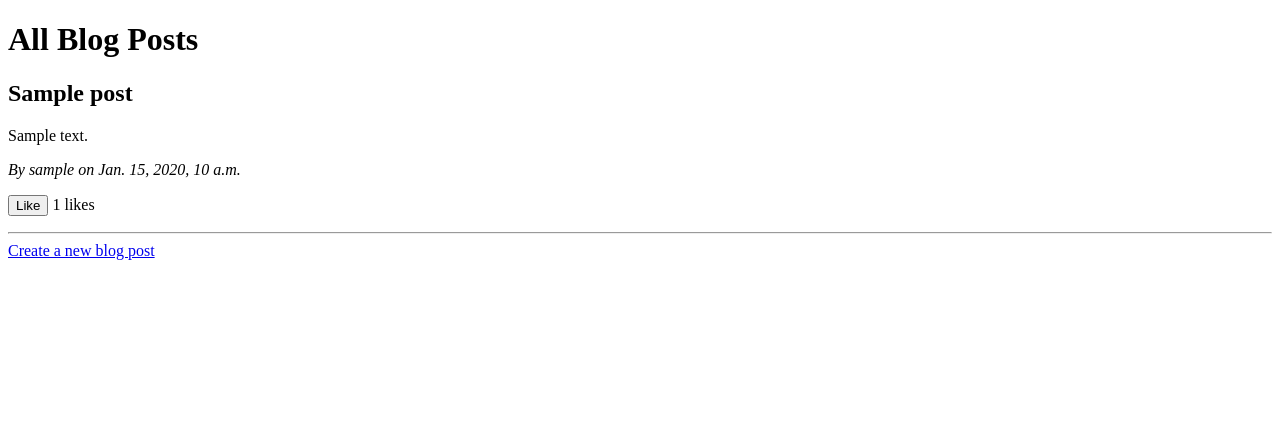
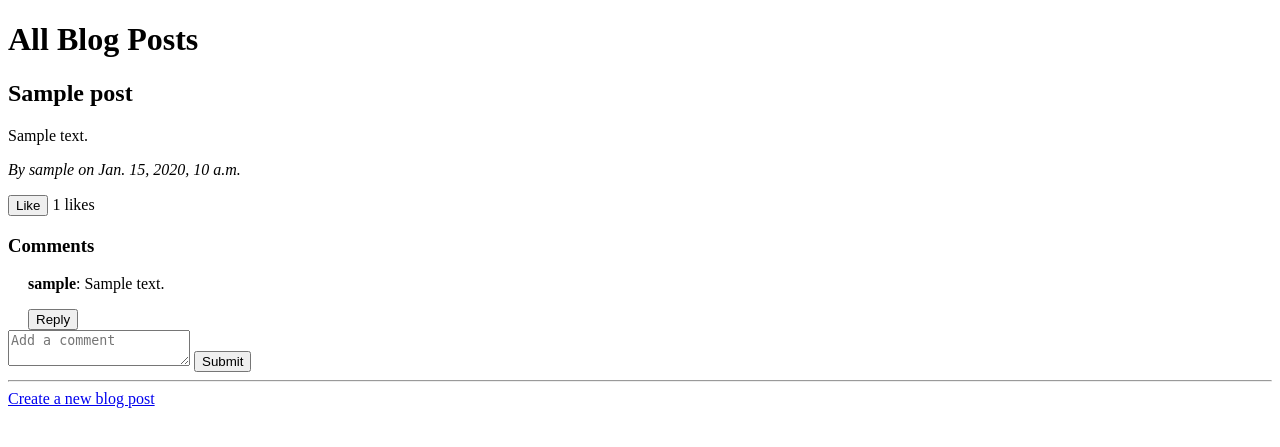
Before and after one commit to Bantu-art/Blog, a Django app: template Blogs/home/templates/home/home.html in a window 1280 px wide. Shown: the top 447 px of the page. Run offline with Django 5.2, Linux system fonts and the light colour scheme; the template is opened without the code that fills it: most values are stand-ins (such as "Sample title", 1, 10 or a date in 2020).

Commit message:
Add comment section with AJAX functionality to blog posts

```diff
--- a/Blogs/home/templates/home/home.html
+++ b/Blogs/home/templates/home/home.html
@@ -21,6 +21,20 @@
                 </button>
                 <span id="like-count-{{ post.id }}">{{ post.total_likes }}</span> likes
             </p>
+            <h3>Comments</h3>
+            <div id="comments-{{ post.id }}">
+                {% for comment in post.comments.all %}
+                    <div style="margin-left: {{ comment.parent|default:0|add:20 }}px;">
+                        <p><b>{{ comment.user.username }}</b>: {{ comment.content }}</p>
+                        <button class="reply-btn" data-comment-id="{{ comment.id }}">Reply</button>
+                    </div>
+                {% endfor %}
+            </div>
+            <form class="comment-form" data-post-id="{{ post.id }}">
+                <textarea name="content" placeholder="Add a comment"></textarea>
+                <input type="hidden" name="parent_id" value="">
+                <button type="submit">Submit</button>
+            </form>
         </div>
         <hr>
     {% empty %}
@@ -43,6 +57,38 @@
                 }
             });
         });
+
+        $(document).on('submit', '.comment-form', function(e) {
+            e.preventDefault();
+            const form = $(this);
+            const postId = form.data('post-id');
+            const content = form.find('textarea[name="content"]').val();
+            const parentId = form.find('input[name="parent_id"]').val();
+            $.ajax({
+                url: `{% url 'add_comment' 0 %}`.replace('0', postId),
+                method: 'POST',
+                headers: { 'X-CSRFToken': '{{ csrf_token }}' },
+                data: { content: content, parent_id: parentId },
+                success: function(data) {
+                    const commentHtml = `
+                        <div style="margin-left: ${parentId ? 20 : 0}px;">
+                            <p><b>${data.user}</b>: ${data.content}</p>
+                            <button class="reply-btn" data-comment-id="${data.id}">Reply</button>
+                        </div>
+                    `;
+                    $(`#comments-${postId}`).append(commentHtml);
+                    form.find('textarea[name="content"]').val('');
+                    form.find('input[name="parent_id"]').val('');
+                }
+            });
+        });
+
+        $(document).on('click', '.reply-btn', function() {
+            const commentId = $(this).data('comment-id');
+            const form = $(this).closest('div').find('.comment-form');
+            form.find('input[name="parent_id"]').val(commentId);
+            form.find('textarea[name="content"]').focus();
+        });
     </script>
 </body>
 </html>
```
